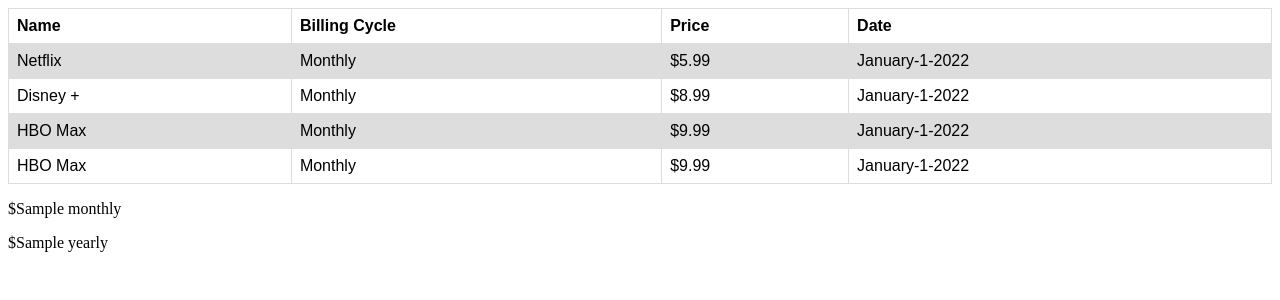
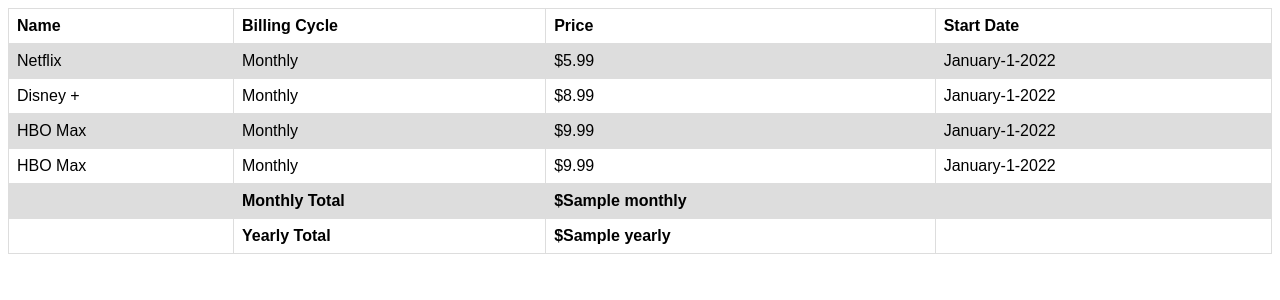
Before and after one commit to coltfields23/Subscription-Manager, a Django app: template app/templates/subscriptions.html in a window 1280 px wide. Shown: the top 300 px of the page. Run offline with Django 4.2, Linux system fonts and the light colour scheme; data comes from the database, SQL or seed files in the repository; both versions use the stored data as it was after the commit; the template is opened without the code that fills it: values that come from a table or form of the project are taken from there, most other values are stand-ins (such as "Sample title", 1, 10 or a date in 2020).

Commit message:
Fixed Table Display

```diff
--- a/app/models.py
+++ b/app/models.py
@@ -7,12 +7,25 @@
     ('Monthly','Monthly'), ('Yearly','Yearly')
 ]
 
+month_choices = [
+    ('Jan','Jan'), ('Feb','Feb'),
+    ('March','Mar'), ('April','April'),
+    ('May','May'), ('June','June'),
+    ('July','July'), ('Aug','Aug'),
+    ('Sept','Sept'), ('Oct','Oct'),
+    ('Nov','Nov'), ('Dec','Dec'),
+]
+
+
+
+
+
 
 class Subscription(models.Model):
     user = models.ForeignKey(User, on_delete=models.CASCADE)
     name = models.CharField(max_length=20)
     billing_cycle = models.CharField(max_length=20, choices=cycle_choices)
     price = models.DecimalField(decimal_places=2, max_digits=4)
-    start_month = models.CharField(max_length=10, default="January")
+    start_month = models.CharField(max_length=10, default="Jan", choices=month_choices)
     start_day = models.CharField(max_length=10, default="1")
     start_year = models.CharField(max_length=10, default="2022")
--- a/app/templates/subscriptions.html
+++ b/app/templates/subscriptions.html
@@ -21,6 +21,9 @@
       tr:nth-child(even) {
         background-color: #dddddd;
       }
+      .foot{
+        text-align:right;
+      }
       </style>
     <body>
 
@@ -30,7 +33,7 @@
               <th>Name</th>
               <th>Billing Cycle</th>
               <th>Price</th>
-              <th>Date</th>
+              <th>Start Date</th>
             </tr>
             {% for entry in my_subs %}
                 <tr>
@@ -40,10 +43,23 @@
                     <td>{{ entry.start_month }}-{{ entry.start_day }}-{{ entry.start_year }}</td>
                 </tr>
             {% endfor %}
+            <tr>
+                <td></td>
+                <th>Monthly Total</th>
+                <th>${{ monthly }}</th>
+                <td></td>
+            </tr>
+            <tr>
+                <td></td>
+                <th>Yearly Total</th>
+                <th>${{ yearly }}</th>
+                <td></td>
+            </tr>
+
 
         </table>
-          <p>${{ monthly }}</p>
-          <p>${{ yearly }}</p>
+
+
 
     </body>
 <html>
```
Also changed, not shown: app/migrations/0003_alter_subscription_start_month.py (added), db.sqlite3.
